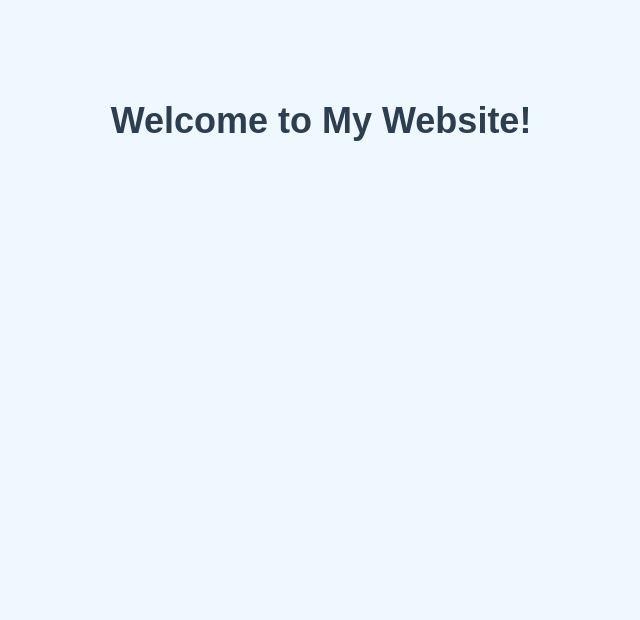
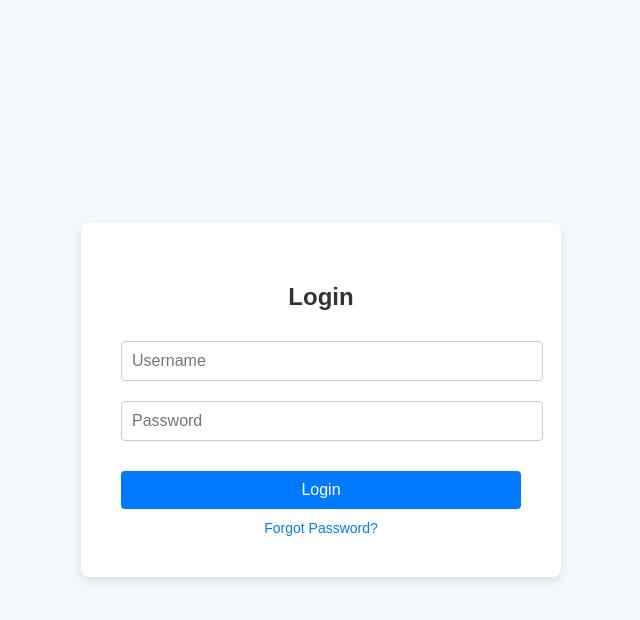
Before and after one commit to lakshmi-nath09/welcome, a plain HTML site: page index.html in a window 1280 px wide. Shown: the whole page, without its empty margins (319-959 px from the left). Drawn offline with Linux system fonts and the light colour scheme.

Commit message:
Update index.html

```diff
--- a/index.html
+++ b/index.html
@@ -3,24 +3,91 @@
 <head>
   <meta charset="UTF-8">
   <meta name="viewport" content="width=device-width, initial-scale=1.0">
-  <title>Welcome Page</title>
+  <title>Login Page</title>
   <style>
     body {
-      font-family: Arial, sans-serif;
-      background-color: #f0f8ff;
+      font-family: 'Arial', sans-serif;
+      background-color: #f4f7fc;
+      display: flex;
+      justify-content: center;
+      align-items: center;
+      height: 100vh;
+      margin: 0;
+    }
+
+    .login-container {
+      background-color: #fff;
+      padding: 40px;
+      border-radius: 8px;
+      box-shadow: 0 4px 8px rgba(0, 0, 0, 0.1);
+      width: 100%;
+      max-width: 400px;
+    }
+
+    .login-container h2 {
       text-align: center;
-      margin-top: 100px;
+      margin-bottom: 20px;
+      color: #333;
     }
-    .welcome-message {
-      font-size: 36px;
-      color: #2c3e50;
-      font-weight: bold;
+
+    .input-field {
+      width: 100%;
+      padding: 10px;
+      margin: 10px 0;
+      border: 1px solid #ccc;
+      border-radius: 4px;
+      font-size: 16px;
+    }
+
+    .input-field:focus {
+      border-color: #007BFF;
+      outline: none;
+    }
+
+    .submit-btn {
+      width: 100%;
+      padding: 10px;
+      background-color: #007BFF;
+      border: none;
+      border-radius: 4px;
+      color: #fff;
+      font-size: 16px;
+      cursor: pointer;
+      margin-top: 20px;
+    }
+
+    .submit-btn:hover {
+      background-color: #0056b3;
+    }
+
+    .forgot-password {
+      display: block;
+      text-align: center;
+      margin-top: 10px;
+    }
+
+    .forgot-password a {
+      text-decoration: none;
+      color: #007BFF;
+      font-size: 14px;
+    }
+
+    .forgot-password a:hover {
+      text-decoration: underline;
     }
   </style>
 </head>
 <body>
-  <div class="welcome-message">
-    Welcome to My Website!
+  <div class="login-container">
+    <h2>Login</h2>
+    <form action="#" method="POST">
+      <input type="text" class="input-field" placeholder="Username" required><br>
+      <input type="password" class="input-field" placeholder="Password" required><br>
+      <button type="submit" class="submit-btn">Login</button>
+    </form>
+    <div class="forgot-password">
+      <a href="#">Forgot Password?</a>
+    </div>
   </div>
 </body>
 </html>
```
